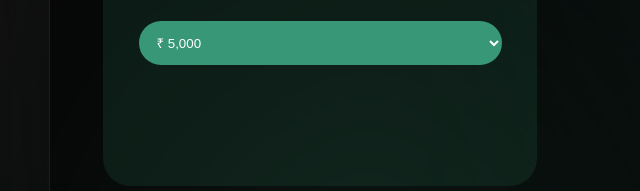
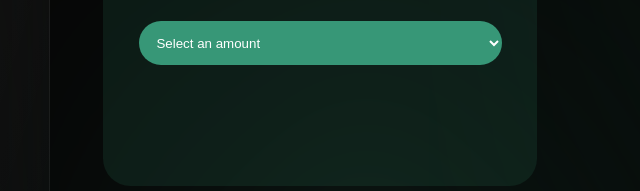
Before and after one commit to TheAkshansh/Biodiversity-new, a website built with Parcel: page Biodiversity-new/Biodiversity_Project/bio-diversity-v2.html in a window 1280 px wide. Shown: the part 525-716 px from the top of the page, 144-784 px from the left. Built offline with nearby package versions, Linux system fonts and the light colour scheme; a web font is replaced by a local one.

Commit message:
Update bio-diversity-v2.html

```diff
--- a/Biodiversity-new/Biodiversity_Project/bio-diversity-v2.html
+++ b/Biodiversity-new/Biodiversity_Project/bio-diversity-v2.html
@@ -179,6 +179,7 @@
             <select class="placeholder-amount" id="optionSelect" style="color: #ffffff;">
               <div class="placeholder-digits">
                 <div class="placeholder-pair">
+                  <option value="" disabled selected>Select an amount</option>
                   <option class="div1" style="color: #ffffff;">₹ 5,000</option>
                 </div>
                 <div class="placeholder-pair">
```
